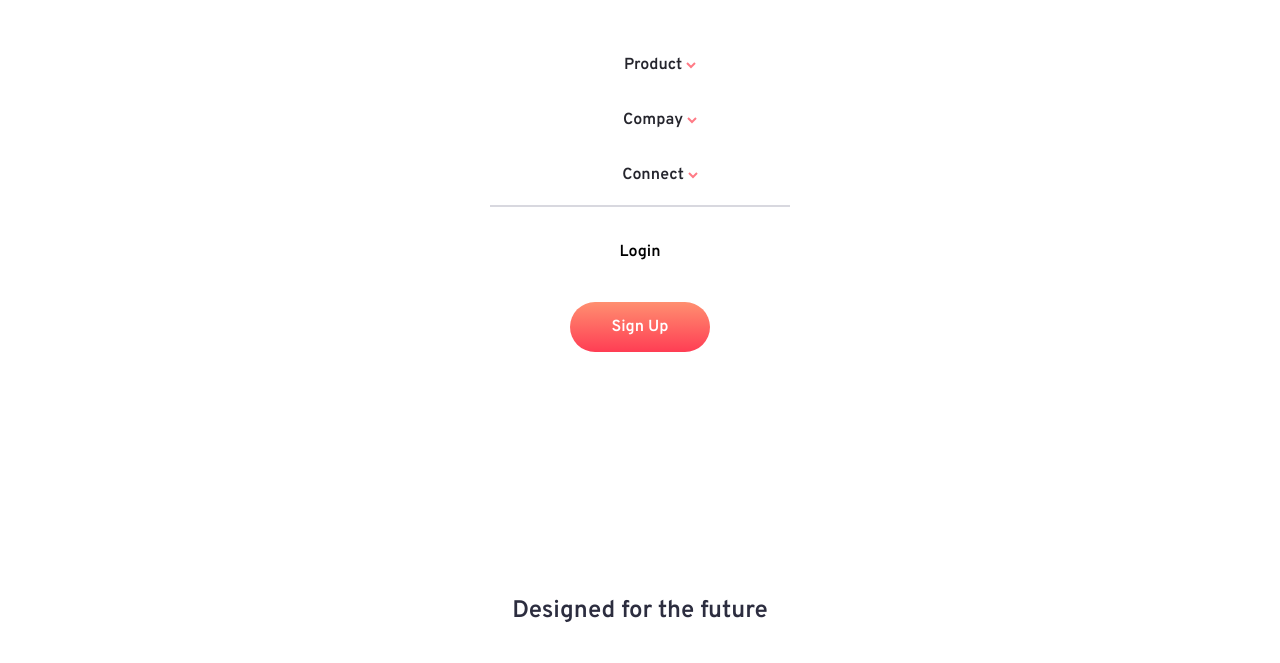
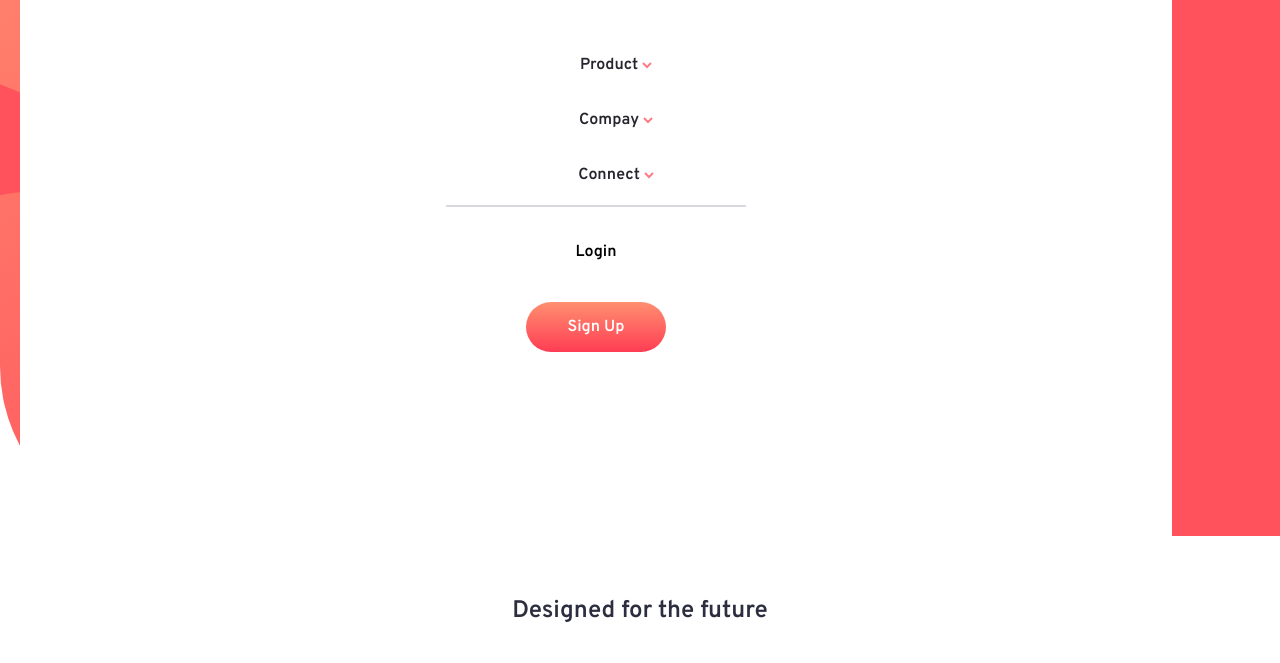
Before and after one commit to Osolase120/blogr-landing-page-main, a plain HTML site: page index.html in a window 1280 px wide. Both pictures are taken after a click on the element 1224 px from the left and 61 px from the top of the page. Shown: the part 104-767 px from the top of the page. Drawn offline with Linux system fonts and the light colour scheme.

Commit message:
Update blogr.css

```diff
--- a/blogr.css
+++ b/blogr.css
@@ -34,7 +34,9 @@ nav {
     padding: 40px 0;
     position: relative;
     top: 60px;
+    left: 20px;
     height: 37.5rem;
+    width: 90%;
     text-align: center;
 }
 
@@ -468,7 +470,7 @@ header {
 
 hr {
     width: 250px;
-    margin-left: 45px;
+    /* margin-left: 45px; */
 }
 
 .CTA h1 {
```
